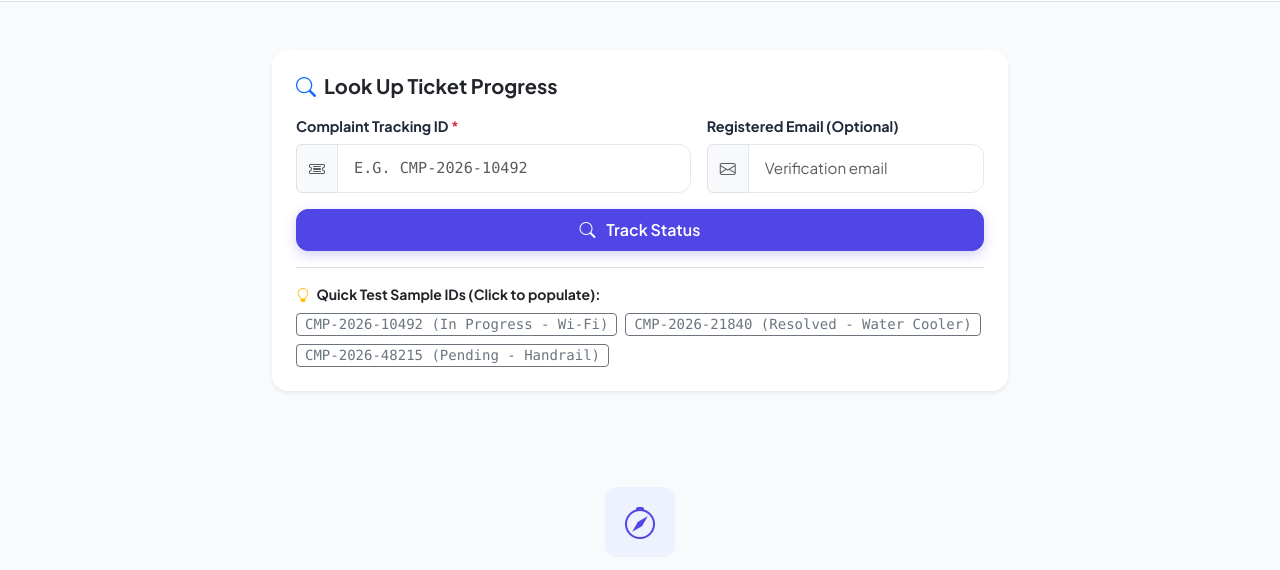
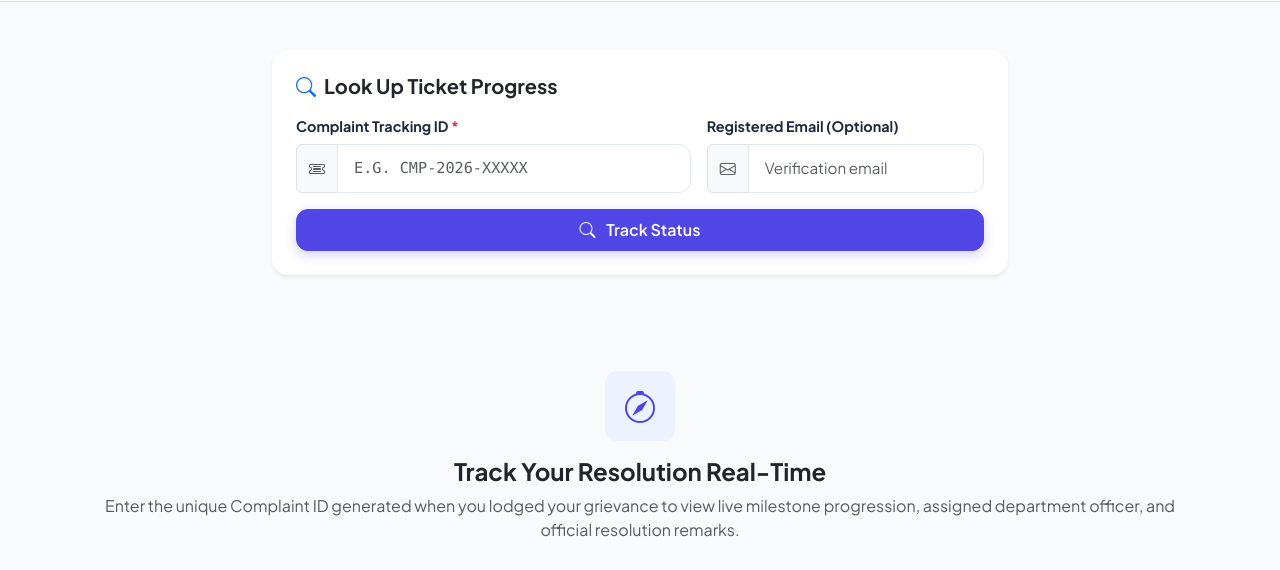
Before and after one commit to 6379424329keerthi-blip/student-complaint-system, a website: page public/track.html in a window 1280 px wide. Shown: the part 210-780 px from the top of the page. Drawn offline with nearby package versions, Linux system fonts and the light colour scheme.

Commit message:
Remove Quick Test Sample IDs from public tracking page

```diff
--- a/public/track.html
+++ b/public/track.html
@@ -105,7 +105,7 @@
                 <label for="searchTicketId" class="form-label small fw-bold">Complaint Tracking ID <span class="text-danger">*</span></label>
                 <div class="input-group">
                   <span class="input-group-text bg-light text-muted"><i class="bi bi-ticket-detailed"></i></span>
-                  <input type="text" id="searchTicketId" class="form-control font-monospace text-uppercase" placeholder="e.g. CMP-2026-10492" required>
+                  <input type="text" id="searchTicketId" class="form-control font-monospace text-uppercase" placeholder="e.g. CMP-2026-XXXXX" required>
                 </div>
               </div>
 
@@ -123,22 +123,6 @@
                 </button>
               </div>
             </form>
-
-            <!-- Quick Test IDs for Assessment Demonstration -->
-            <div class="mt-3 pt-3 border-top small text-muted">
-              <span class="fw-bold text-dark"><i class="bi bi-lightbulb text-warning me-1"></i> Quick Test Sample IDs (Click to populate):</span>
-              <div class="d-flex flex-wrap gap-2 mt-2">
-                <button type="button" class="btn btn-sm btn-outline-secondary py-0 px-2 font-monospace" onclick="document.getElementById('searchTicketId').value='CMP-2026-10492'; document.getElementById('trackForm').requestSubmit();">
-                  CMP-2026-10492 (In Progress - Wi-Fi)
-                </button>
-                <button type="button" class="btn btn-sm btn-outline-secondary py-0 px-2 font-monospace" onclick="document.getElementById('searchTicketId').value='CMP-2026-21840'; document.getElementById('trackForm').requestSubmit();">
-                  CMP-2026-21840 (Resolved - Water Cooler)
-                </button>
-                <button type="button" class="btn btn-sm btn-outline-secondary py-0 px-2 font-monospace" onclick="document.getElementById('searchTicketId').value='CMP-2026-48215'; document.getElementById('trackForm').requestSubmit();">
-                  CMP-2026-48215 (Pending - Handrail)
-                </button>
-              </div>
-            </div>
           </div>
         </div>
       </div>
@@ -155,7 +139,7 @@
         </div>
         <h4 class="fw-bold text-dark">Track Your Resolution Real-Time</h4>
         <p class="text-muted max-w-500 mx-auto">
-          Enter your unique Tracking ID above or click one of the quick test sample IDs to see live milestone progression, assigned department officers, and official resolution remarks.
+          Enter the unique Complaint ID generated when you lodged your grievance to view live milestone progression, assigned department officer, and official resolution remarks.
         </p>
       </div>
 
```
Also changed, not shown: public/index.html (+1 -1 lines).
